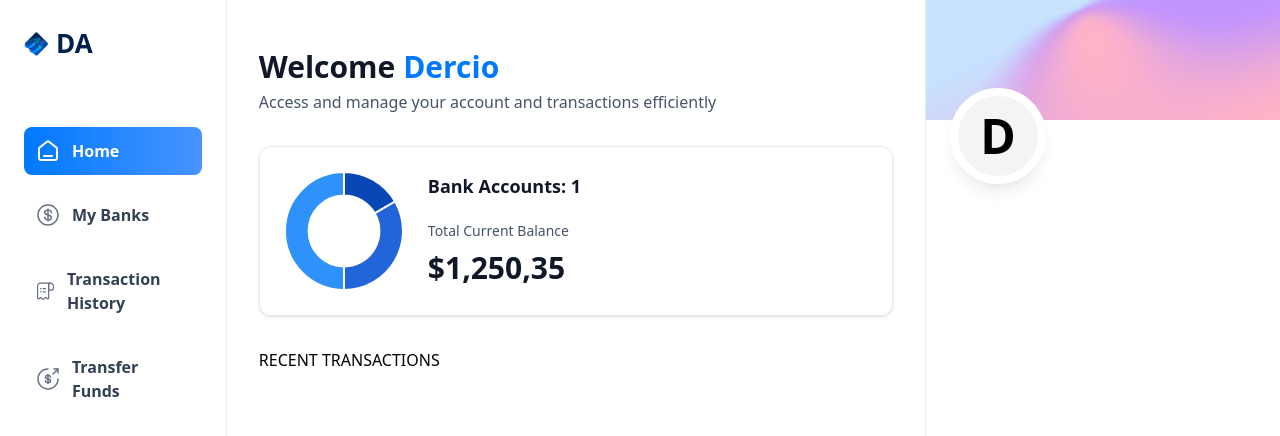
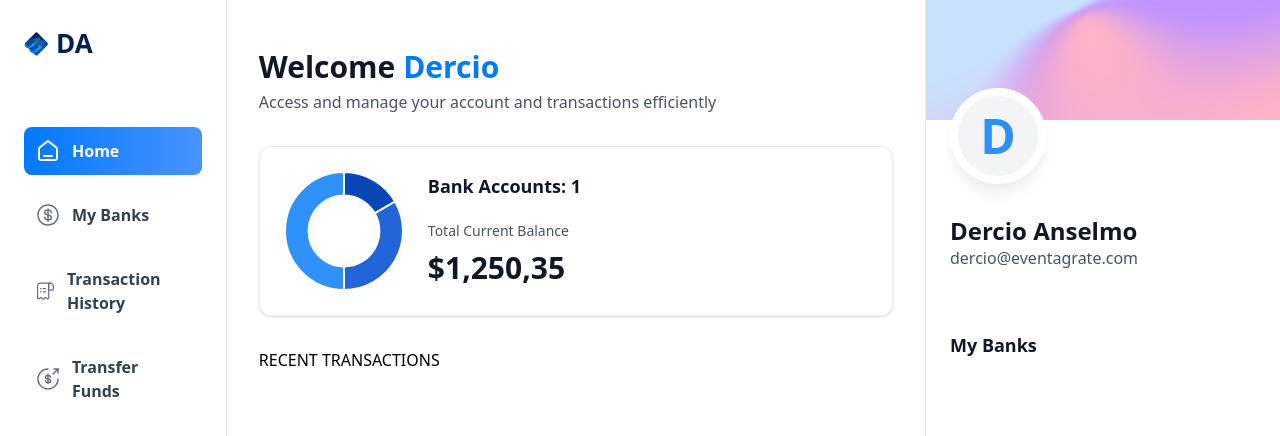
Before and after one commit to dercioanselmo/da_banking, a Next.js app: page / in a window 1280 px wide. Shown: the top 436 px of the page. Built offline with nearby package versions, Linux system fonts and the light colour scheme.

Commit message:
Right Sidebar profile and intial banks details

```diff
--- a/app/(root)/page.tsx
+++ b/app/(root)/page.tsx
@@ -5,7 +5,7 @@ import React from 'react'
 
 function Home() {
 
-  const loggedIn = {firstName: 'Dercio'};
+  const loggedIn = {firstName: 'Dercio', lastName: 'Anselmo', email: 'dercio@eventagrate.com'};
   return (
     <section className='home'>
       <div className='home-content'>
--- a/components/RightSidebar.tsx
+++ b/components/RightSidebar.tsx
@@ -7,8 +7,19 @@ const RightSidebar = ({user, transactions, banks}: RightSidebarProps) => {
             <div className='profile-banner'/>
             <div className='profile'>
                 <div className='profile-img'>
-                    <span className='text-5xl font-bold'>{user.firstName[0]}</span>
+                    <span className='text-5xl font-bold text-blue-500'>{user.firstName[0]}</span>
                 </div>
+                <div className='profile-details'>
+                    <h1 className='profile-name'>
+                        {user.firstName} {user.lastName}
+                    </h1>
+                    <p className='profile-email'>{user.email}</p>
+                </div>
+            </div>
+        </section>
+        <section className='banks'>
+            <div className='flex w-full justify-between'>
+                <h2 className='header-2'>My Banks</h2>
             </div>
         </section>
     </aside>
```
